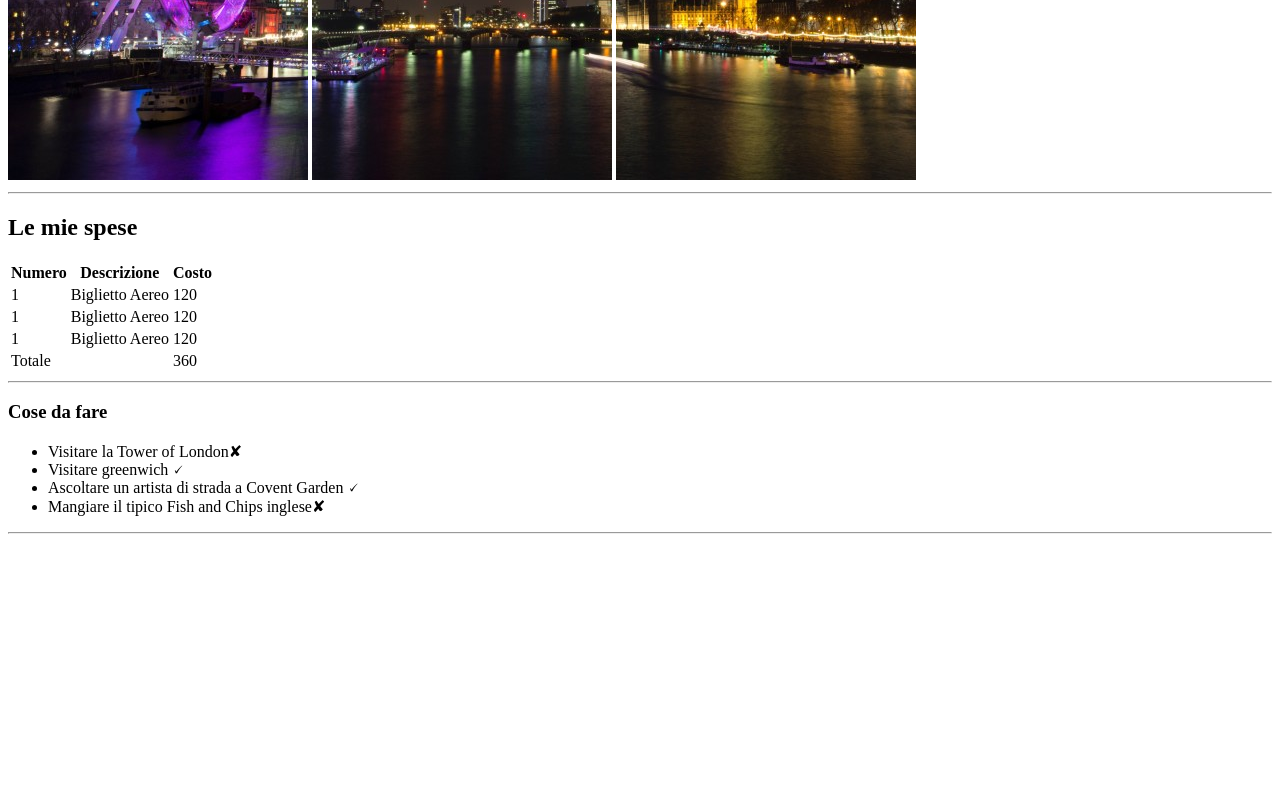
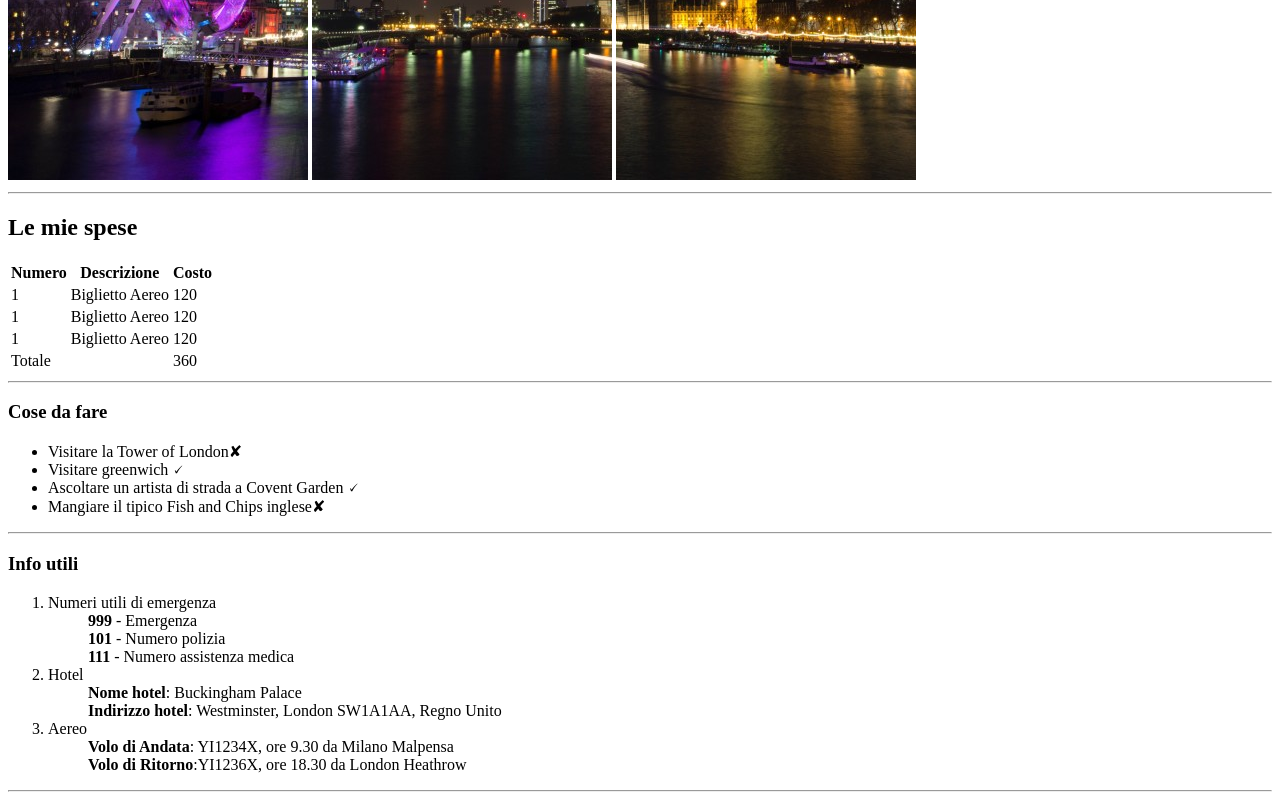
Before and after one commit to matteo2302/html-london-trip, a plain HTML site: page index.html in a window 1280 px wide. Shown: the part 500-1300 px from the top of the page. Before the commit the page ends 1042 px from the top, so only its background shows below. Drawn offline with Linux system fonts and the light colour scheme.

Commit message:
list usefull info

```diff
--- a/index.html
+++ b/index.html
@@ -65,6 +65,48 @@
         <li>Mangiare il tipico Fish and Chips inglese&#10008;</li>
       </ul>
       <hr />
+      <!--lista di info-->
+      <h3>Info utili</h3>
+      <ol>
+        <li>
+          Numeri utili di emergenza
+          <ul>
+            <strong>999</strong>
+            - Emergenza
+          </ul>
+          <ul>
+            <strong>101</strong>
+            - Numero polizia
+          </ul>
+          <ul>
+            <strong>111</strong>
+            - Numero assistenza medica
+          </ul>
+        </li>
+        <li>
+          Hotel
+          <ul>
+            <strong>Nome hotel</strong
+            >: Buckingham Palace
+          </ul>
+          <ul>
+            <strong>Indirizzo hotel</strong
+            >: Westminster, London SW1A1AA, Regno Unito
+          </ul>
+        </li>
+        <li>
+          Aereo
+          <ul>
+            <strong>Volo di Andata</strong
+            >: YI1234X, ore 9.30 da Milano Malpensa
+          </ul>
+          <ul>
+            <strong>Volo di Ritorno</strong
+            >:YI1236X, ore 18.30 da London Heathrow
+          </ul>
+        </li>
+      </ol>
+      <hr />
     </main>
   </body>
 </html>
```
